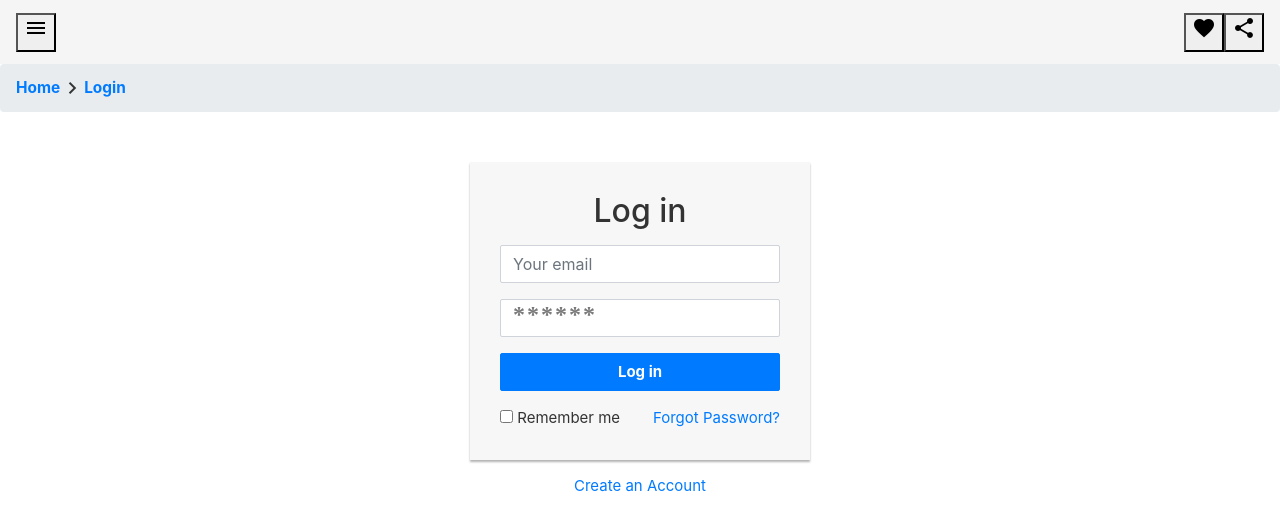
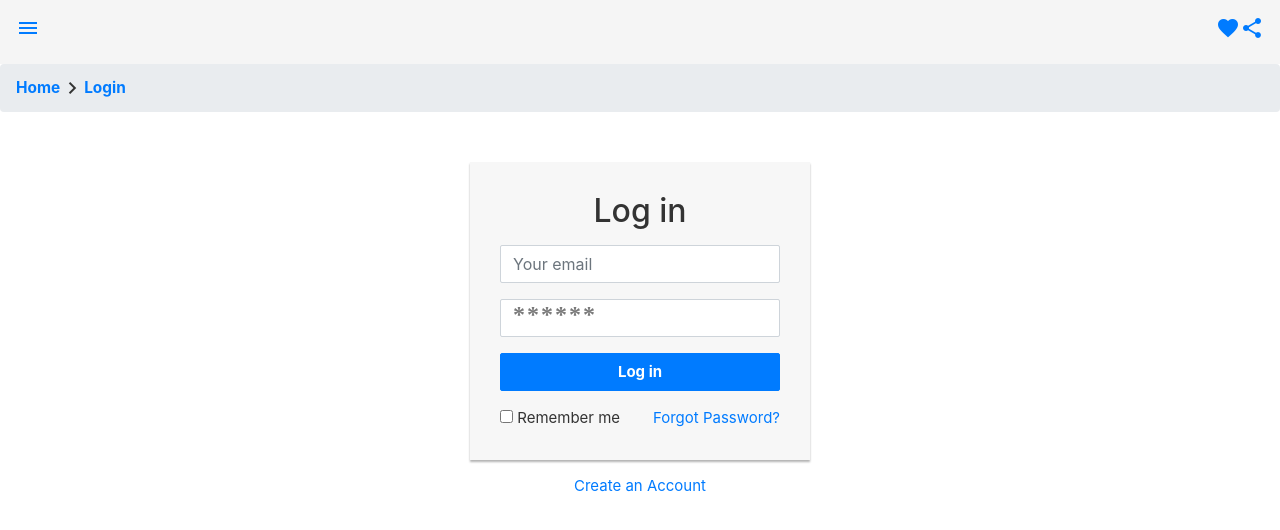
Before and after one commit to zahariev/login-w-tests, an Angular app: page /login in a window 1280 px wide. Shown: the top 530 px of the page. Built offline with nearby package versions, Linux system fonts and the light colour scheme.

Commit message:
fix: toolar icons <a> instead buttons

```diff
--- a/src/app/app.component.html
+++ b/src/app/app.component.html
@@ -53,29 +53,29 @@
 </div> -->
 
 <mat-toolbar>
-  <button
+  <a
     mat-icon-button
     class="example-icon"
     aria-label="Example icon-button with menu icon"
   >
     <mat-icon>menu</mat-icon>
-  </button>
+  </a>
   <span> </span>
   <span class="example-spacer"></span>
-  <button
+  <a
     mat-icon-button
     class="example-icon favorite-icon"
     aria-label="Example icon-button with heart icon"
   >
     <mat-icon>favorite</mat-icon>
-  </button>
-  <button
+  </a>
+  <a
     mat-icon-button
     class="example-icon"
     aria-label="Example icon-button with share icon"
   >
     <mat-icon>share</mat-icon>
-  </button>
+  </a>
 </mat-toolbar>
 <app-breadcrumb></app-breadcrumb>
 
```
